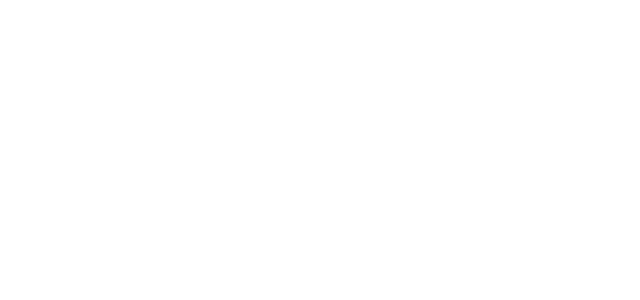
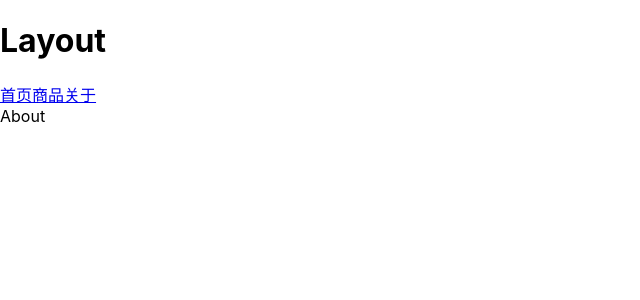
Before and after one commit to linzhengGithub/learn-react-toolbox, a React (Create React App) app in the folder learn-rc-router6/: page /about in a window 1280 px wide. Shown: the top 300 px of the page, without its empty margins (0-640 px from the left). Built offline with nearby package versions, Linux system fonts and the light colour scheme.

Commit message:
learn: 懒加载 react.lazy;Suspense

```diff
--- a/learn-rc-router6/src/MiniApp.js
+++ b/learn-rc-router6/src/MiniApp.js
@@ -1,5 +1,8 @@
+import React from "react";
 import { BrowserRouter as Router, Routes, Route, Link, Outlet, useNavigate, useParams } from "./mini-react-router";
 // import { BrowserRouter as Router, Routes, Route, Link, Outlet, useNavigate, useParams } from "react-router-dom";
+
+const About = React.lazy(() => import('./pages/About'))
 
 export default function App() {
   return (
@@ -11,6 +14,14 @@
             <Route path="product" element={<Product />}>
               <Route path=":id" element={<ProductDetail />} />
             </Route>
+            <Route path="/about" element={
+              <React.Suspense
+                fallback={
+                  <h1>loading...</h1>
+                }>
+                <About />
+              </React.Suspense>
+            } />
           </Route>
         </Routes>
       </Router>
@@ -25,6 +36,7 @@
       <h1>Layout</h1>
       <Link to="/">首页</Link>
       <Link to="/product">商品</Link>
+      <Link to="/about">关于</Link>
 
       <Outlet />
     </div>
--- /dev/null
+++ b/learn-rc-router6/src/pages/About.js
@@ -0,0 +1,5 @@
+export default function About() {
+  return (
+    <div>About</div>
+  )
+}
```
